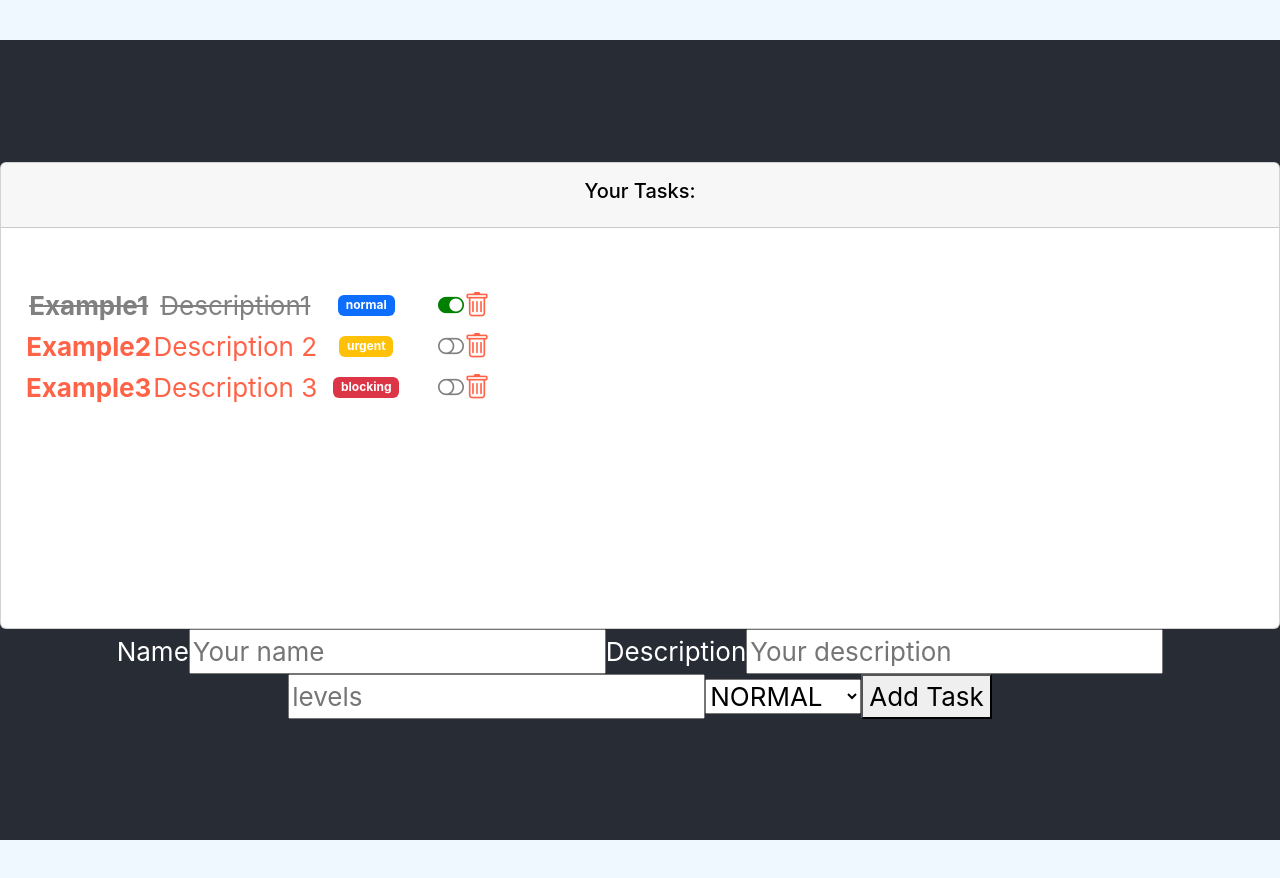
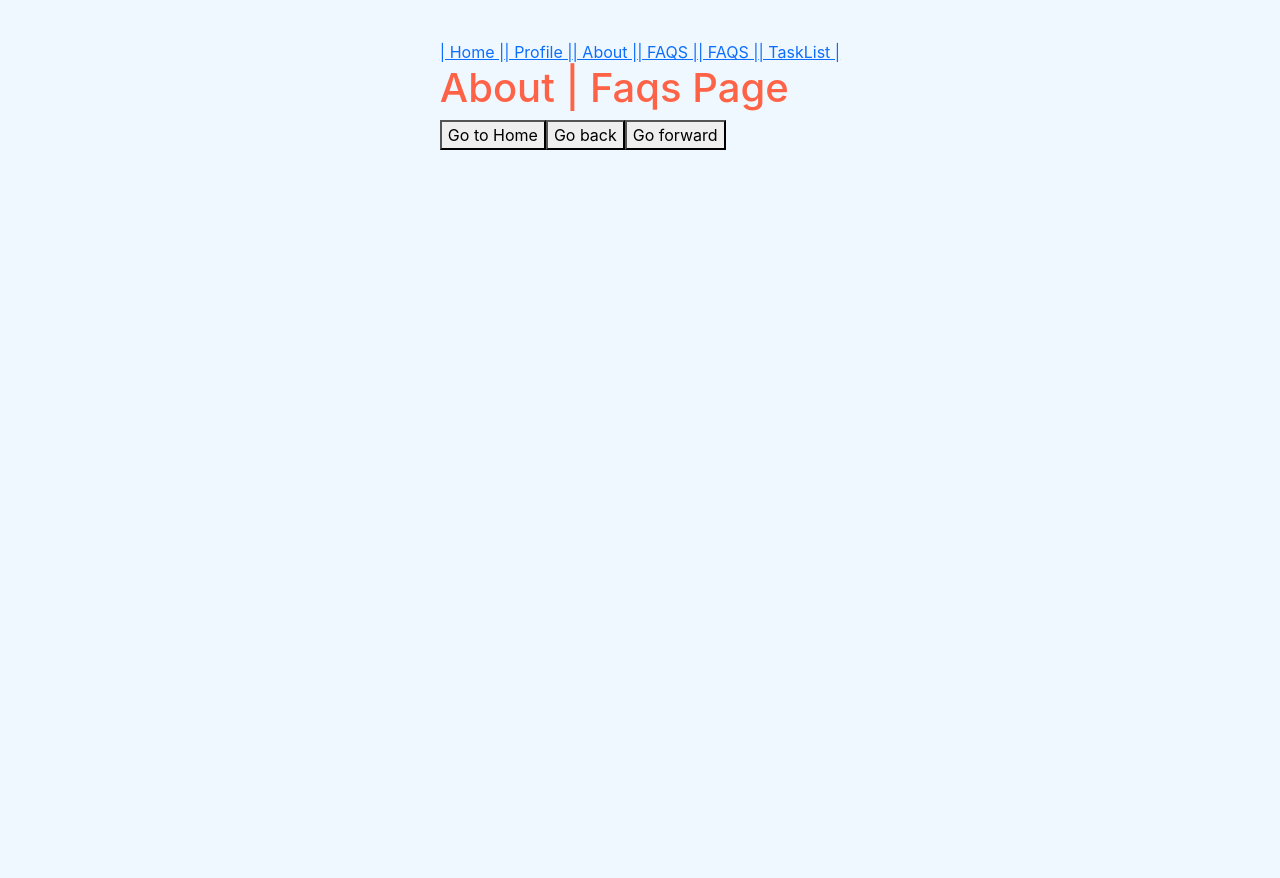
Before and after one commit to G1ovann16/Project_FInal_React, a React (Create React App) app in the folder project_final/: page /faqs in a window 1280 px wide. After the commit the page ends 800 px from the top, so only its background shows below. Built offline with nearby package versions, Linux system fonts and the light colour scheme.

Commit message:
add routes

```diff
--- a/project_final/package.json
+++ b/project_final/package.json
@@ -13,6 +13,7 @@
     "node-sass": "^7.0.3",
     "react": "^18.2.0",
     "react-dom": "^18.2.0",
+    "react-router-dom": "^6.4.3",
     "react-scripts": "5.0.1",
     "web-vitals": "^2.1.4",
     "yup": "^0.32.11"
--- /dev/null
+++ b/project_final/src/AppRouting.js
@@ -0,0 +1,40 @@
+import "./App.css";
+import { BrowserRouter as Router, Link, Route, Routes } from "react-router-dom";
+import HomePage from "./pages/home/HomePage";
+import ErrorPage from "./pages/404/404Page";
+import AboutPage from "./pages/about-faqs/AboutPage";
+import ProfilePage from "./pages/Profile/ProfilePage";
+import TaskListComponent from "./components/containers/task_list";
+import TaskDetailsComponents from "./pages/tasks/TaskDetailsComponents";
+
+function AppRouting() {
+  return (
+    <Router>
+      <div>
+        <aside>
+          <Link to="/">| Home |</Link>
+          <Link to="/profile">| Profile |</Link>
+          <Link to="/about">| About |</Link>
+          <Link to="/faqs">| FAQS |</Link>
+          <Link to="/faqs">| FAQS |</Link>
+          <Link to="/task">| TaskList |</Link>
+
+        </aside>
+        <main>
+          <Routes>
+            <Route path="/" element={<HomePage />} />
+            <Route path="/profile"  element={<ProfilePage />} />
+            <Route path="/about"  element={<AboutPage />} />
+            <Route path="/faqs"  element={<AboutPage />} />
+            <Route path="/task"  element={<TaskListComponent />} />
+            <Route path="/task/:id"  element={<TaskDetailsComponents />} />
+
+            <Route path="*" element={<ErrorPage />} />
+          </Routes>
+        </main>
+      </div>
+    </Router>
+  );
+}
+
+export default AppRouting;
--- a/project_final/src/index.js
+++ b/project_final/src/index.js
@@ -5,11 +5,12 @@ import 'bootstrap-icons/font/bootstrap-icons.css'
 import './index.css';
 import App from './App';
 import reportWebVitals from './reportWebVitals';
+import AppRouting from './AppRouting';
 
 const root = ReactDOM.createRoot(document.getElementById('root'));
 root.render(
   <React.StrictMode>
-    <App />
+    <AppRouting />
   </React.StrictMode>
 );
 
--- a/project_final/src/pages/404/404Page.jsx
+++ b/project_final/src/pages/404/404Page.jsx
@@ -1,9 +1,18 @@
 import React from "react";
+import { useNavigate } from "react-router-dom";
 
 export default function ErrorPage() {
+
+  const history = useNavigate()
+
+const navigate = ()=>{
+  history("/")
+
+}
   return (
     <div>
-      <h1>404-ErrorPage</h1>
+      <h1 style={{ color: "black" }}>error 404</h1>
+      <button onClick={()=> navigate()}>Go to Home</button>
     </div>
   );
 }
--- /dev/null
+++ b/project_final/src/pages/Profile/ProfilePage.jsx
@@ -0,0 +1,26 @@
+import React from 'react'
+import { useNavigate } from 'react-router-dom'
+
+const ProfilePage = ({user}) => {
+  const history = useNavigate()
+
+  const navigate = ()=>{
+    history("/taskList")
+
+  }
+  const goBack = ()=>{
+    history(-1)
+
+  }
+  return (
+    <div>
+      <h1>
+        ProfilePage
+        </h1>
+        <button onClick={()=> navigate()}>Your Tasks</button>
+        <button onClick={goBack}>Go back</button>
+      </div>
+  )
+}
+
+export default ProfilePage
--- /dev/null
+++ b/project_final/src/pages/about-faqs/AboutPage.jsx
@@ -0,0 +1,35 @@
+import React from "react";
+import {useLocation,  useNavigate  } from "react-router-dom";
+const AboutPage = () => {
+
+const location = useLocation()
+const history = useNavigate()
+
+const navigate = ()=>{
+  history("/")
+
+}
+const goBack = ()=>{
+  history(-1)
+
+}
+const goForward = ()=>{
+  history(+1)
+
+}
+
+  return (
+    <div>
+      <h1 style={{color: 'tomato'}}>
+        About | Faqs Page
+        </h1>
+        <div>
+          <button onClick={()=> navigate()}>Go to Home</button>
+          <button onClick={goBack}>Go back</button>
+          <button onClick={goForward}>Go forward</button>
+        </div>
+    </div>
+  );
+};
+
+export default AboutPage;
--- a/project_final/src/pages/home/HomePage.jsx
+++ b/project_final/src/pages/home/HomePage.jsx
@@ -1,9 +1,30 @@
 import React from "react";
+import { useLocation, useNavigate } from "react-router-dom";
 
 const HomePage = () => {
+  const location = useLocation()
+const history = useNavigate()
+
+  const navigate = ()=>{
+    history("/profile")
+
+  }
+  const goBack = ()=>{
+    history(-1)
+
+  }
+  const goForward = ()=>{
+    history(+1)
+
+  }
   return (
     <div>
-      <h1>Dashboard</h1>
+      <h1 style={{color: 'black'}}>Dashboard</h1>
+      <div>
+          <button onClick={()=> navigate()}>Go to Profile</button>
+          <button onClick={goBack}>Go back</button>
+          <button onClick={goForward}>Go forward</button>
+        </div>
     </div>
   );
 };
--- /dev/null
+++ b/project_final/src/pages/tasks/TaskDetailsComponents.jsx
@@ -0,0 +1,12 @@
+import React from 'react'
+import {useParams} from "react-router-dom";
+
+const TaskDetailsComponents = () => {
+
+    const {id} = useParams()
+  return (
+    <div>TaskDetailsComponents - {id}</div>
+  )
+}
+
+export default TaskDetailsComponents
```
Also changed, not shown: 1 other file (tests, documents, lock files or other folders).
